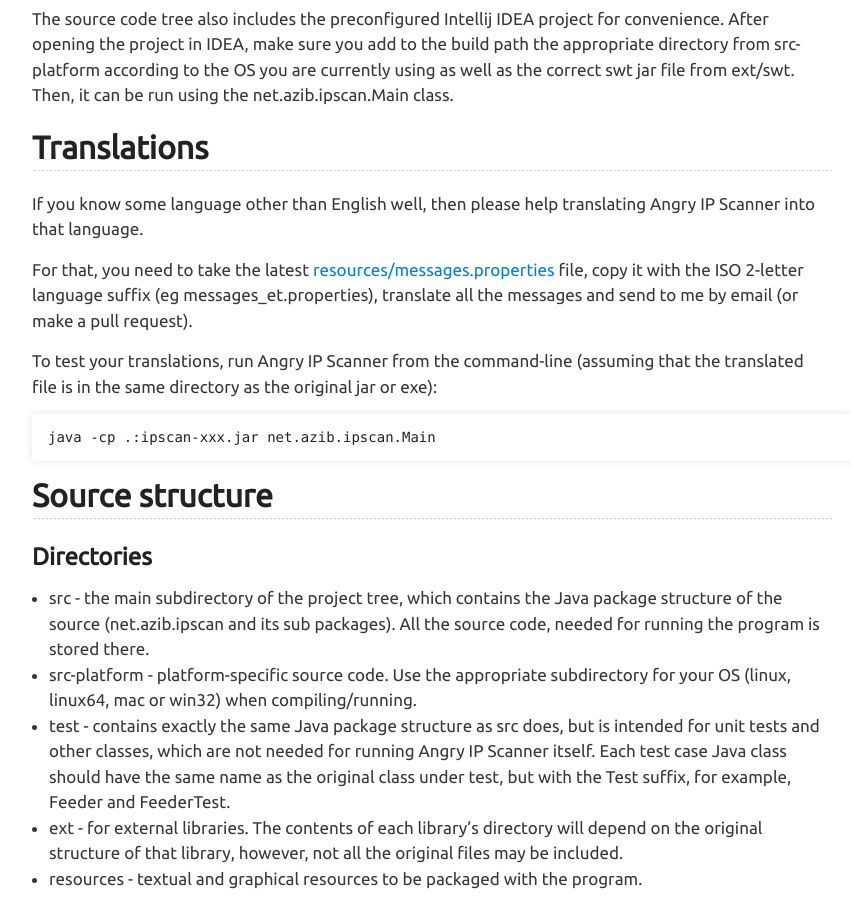
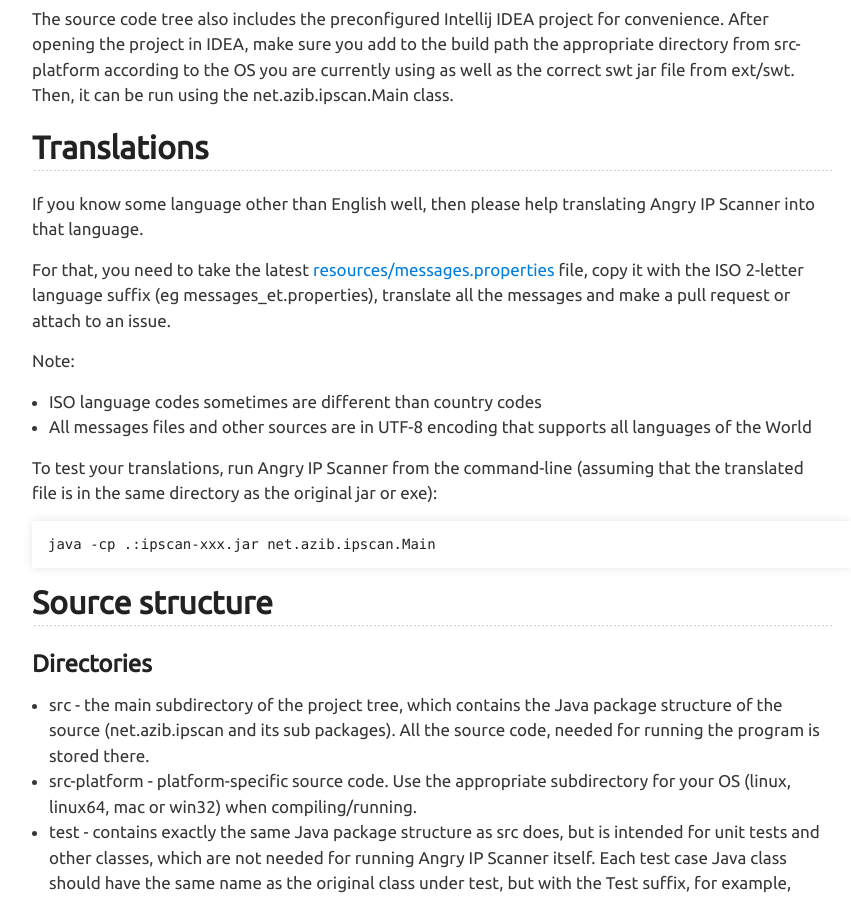
Before and after one commit to angryip/ipscan, a Jekyll site: the page built from contribute/index.markdown, in a window 1280 px wide and 900 px high, scrolled down 985 px. Shown: the whole window, without its empty margins (208-1059 px from the left). Built offline with Jekyll 4.4.1, drawn with Linux system fonts in a browser that asks for light colours.

Commit message:
mention UTF-8 encoding

```diff
--- a/contribute/index.markdown
+++ b/contribute/index.markdown
@@ -45,7 +45,11 @@
 If you know some language other than English well, then please help translating Angry IP Scanner into that language.
 
 For that, you need to take the latest [resources/messages.properties](https://github.com/angryip/ipscan/blob/master/resources/messages.properties) file,
-copy it with the ISO 2-letter language suffix (eg messages_et.properties), translate all the messages and send to me by email (or make a pull request).
+copy it with the ISO 2-letter language suffix (eg messages_et.properties), translate all the messages and make a pull request or attach to an issue.
+
+Note:
+* ISO language codes sometimes are different than country codes
+* All messages files and other sources are in UTF-8 encoding that supports all languages of the World
 
 To test your translations, run Angry IP Scanner from the command-line (assuming that the translated file is in the same directory as the original jar or exe):
 
```
